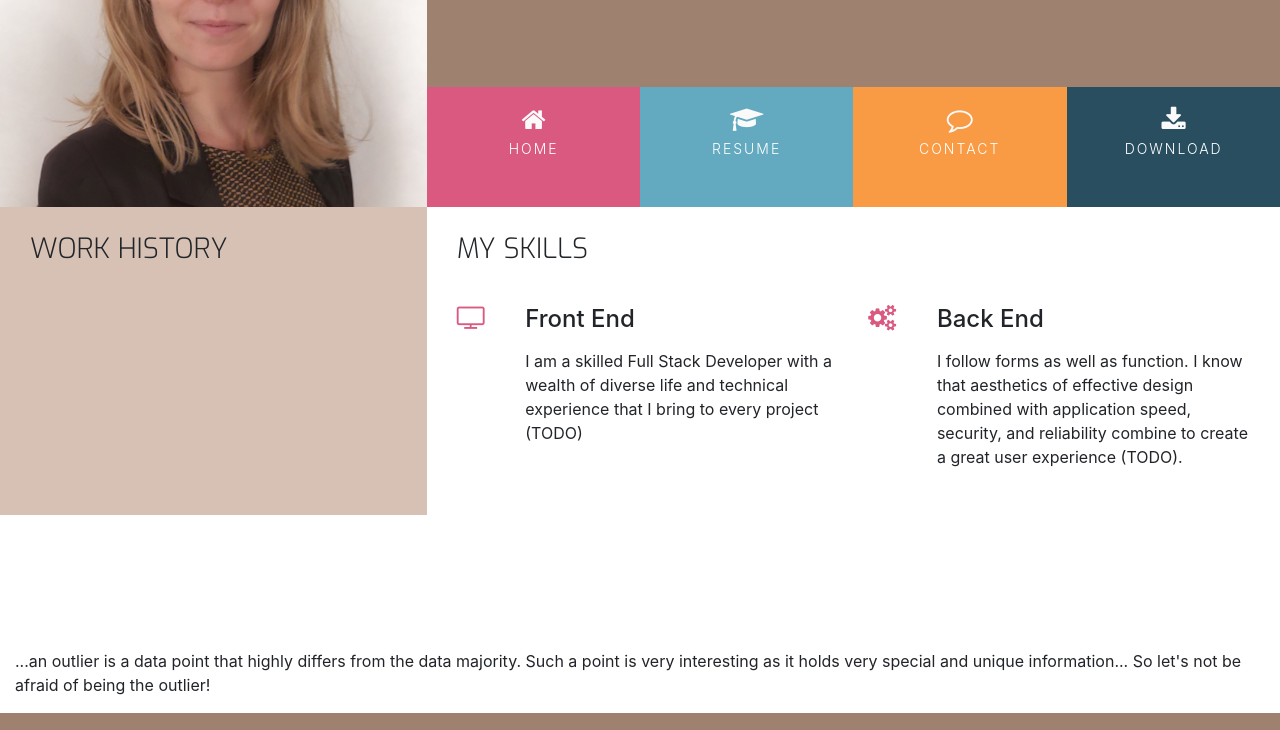
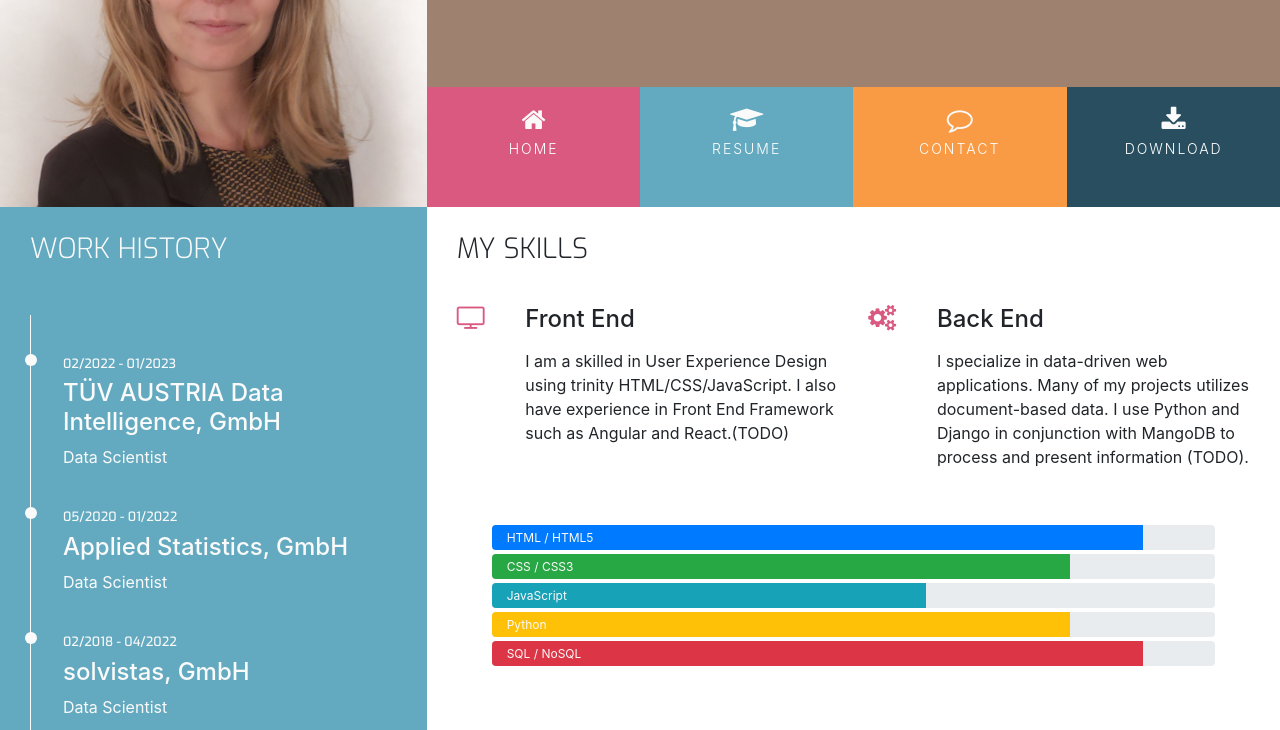
Before and after one commit to brodsa/resume, a plain HTML site: page resume.html in a window 1280 px wide. Shown: the part 194-924 px from the top of the page. Drawn offline with nearby package versions, Linux system fonts and the light colour scheme.

Commit message:
feat: add resume information with work history and timeline

```diff
--- a/assets/css/style.css
+++ b/assets/css/style.css
@@ -48,6 +48,11 @@ html {
 
 .subsection__heading{
     text-transform: uppercase;
+}
+
+.section__heading--white{
+    color:#fafafa;
+    margin-bottom: 50px;
 }
 
 /* ------------------------ Header */
@@ -195,6 +200,72 @@ html {
     position:relative;
     width: 60%;
 }
+/* ------------------------ Work History */
+.work-history{
+    background-color:#63AAC0;
+}
+
+.work-history__items{
+    margin-bottom: 30px;
+}
+
+.timeline-item{
+    padding: 4em 2em 0em 2em;
+    position: relative;
+    color: #fafafa;
+    border-left: 1px solid;
+}
+
+.timeline-item p{
+    padding:0;
+    margin:0;
+}
+
+.timeline-item:before{
+    content: attr(data-dates);
+    position: absolute;
+    left: 2.5em;
+    top: 3em;
+    display: block;
+    font-family: "Exo", sans-serif;
+    font-weight: 500;
+    font-size: 0.8em;
+    padding: 0;
+    margin: 0;
+}
+
+.timeline-item:after{
+    height: 12px;
+    width: 12px;
+    display: block;
+    top: 2.4em;
+    position: absolute;
+    left: -6px;
+    border-radius: 12px;
+    content: '';
+    background: #fafafa;
+}
+
+/* ------------------------ My skills */
+.progress-section{
+    margin: 40px 20px;
+}
+
+.progress{
+    position:relative;
+    height: 25px;
+    margin-bottom: 4px;
+}
+
+.progress-type{
+    position: absolute;
+    left:5px;
+    top: 10px;
+    font-weight: 400;
+    padding: 3px 30px 2px 10px;
+    color:#fafafa;
+    background-color: rgba(25,25,25,25,0.2);
+}
 
 
 /* ------------------------ Footer */
--- a/resume.html
+++ b/resume.html
@@ -61,13 +61,30 @@
 
     <section class="container-fluid section">
         <div class="row">
-            <div class="col-md-4 column-table personal-info">
+            <div class="col-md-4 column-table work-history">
                 <div class="row">
                     <div class="col-12">
-                        <h3 class="section__heading">Work History</h3>
+                        <h3 class="section__heading section__heading--white">Work History</h3>
                     </div>
                 </div>
-
+                <div class="work-history__items">
+                    <div class="timeline-item" data-dates="02/2022 - 01/2023">
+                        <h4>TÜV AUSTRIA Data Intelligence, GmbH</h4>
+                        <p>Data Scientist</p>
+                    </div>
+                    <div class="timeline-item" data-dates="05/2020 - 01/2022">
+                        <h4>Applied Statistics, GmbH</h4>
+                        <p>Data Scientist</p>
+                    </div>
+                    <div class="timeline-item" data-dates="02/2018 - 04/2022">
+                        <h4>solvistas, GmbH</h4>
+                        <p>Data Scientist</p>
+                    </div>
+                    <div class="timeline-item" data-dates="06/2014 - 12/2018">
+                        <h4>Vienna University of Technology</h4>
+                        <p>Researcher</p>
+                    </div>
+                </div>
             </div>
             <div class="col-md-8 column-table three-reasons">
                 <div class="row">
@@ -84,8 +101,7 @@
                             <div class="col-10">
                                 <h4 class="three-reasons__heading">Front End</h4>
                                 <p>
-                                    I am a skilled Full Stack Developer with a wealth of diverse
-                                    life and technical experience that I bring to every project (TODO)
+                                    I am a skilled in User Experience Design using trinity HTML/CSS/JavaScript. I also have experience in Front End Framework such as Angular and React.(TODO)
                                 </p>
                             </div>
                         </div>
@@ -98,19 +114,48 @@
                             <div class="col-10">
                                 <h4 class="three-reasons__heading">Back End</h4>
                                 <p>
-                                    I follow forms as well as function. I know that aesthetics of
-                                    effective design combined with application  speed, security,
-                                    and reliability combine to create a great user experience (TODO).
+                                    I specialize in data-driven web applications. Many of my projects utilizes document-based data. I use Python and Django in conjunction with MangoDB to process and present information (TODO).
                                 </p>
                             </div>
                         </div>
                     </div>
                 </div>
+                <div class="row progress-section">
+                    <div class="col">
+                        <div class="progress">
+                            <div class="progress-bar" role="progressbar" aria-valuenow="90" aria-valuemin="0" aria-valuemax="100" style="width: 90%;">
+                                <span class="sr-only">90% complete</span>
+                            </div>
+                            <span class="progress-type">HTML / HTML5</span>
+                        </div>
+                        <div class="progress">
+                            <div class="progress-bar bg-success" role="progressbar" aria-valuenow="80" aria-valuemin="0" aria-valuemax="100" style="width: 80%;">
+                                <span class="sr-only">80% complete</span>
+                            </div>
+                            <span class="progress-type">CSS / CSS3</span>
+                        </div>
+                        <div class="progress">
+                            <div class="progress-bar bg-info" role="progressbar" aria-valuenow="60" aria-valuemin="0" aria-valuemax="100" style="width: 60%;">
+                                <span class="sr-only">60% complete</span>
+                            </div>
+                            <span class="progress-type">JavaScript</span>
+                        </div>
+                        <div class="progress">
+                            <div class="progress-bar bg-warning" role="progressbar" aria-valuenow="80" aria-valuemin="0" aria-valuemax="100" style="width: 80%;">
+                                <span class="sr-only">80% complete</span>
+                            </div>
+                            <span class="progress-type">Python</span>
+                        </div>
+                        <div class="progress">
+                            <div class="progress-bar bg-danger" role="progressbar" aria-valuenow="90" aria-valuemin="0" aria-valuemax="100" style="width: 90%;">
+                                <span class="sr-only">90% complete</span>
+                            </div>
+                            <span class="progress-type">SQL / NoSQL</span>
+                        </div>
+                    </div>
+                </div>
             </div>
         </div>
-        <h3 class="header__subtitle"> LIFE PHILOSOPHY</h3>
-        <p class="header__text">
-            ...an outlier is a data point that highly differs from the data majority. Such a point is very interesting as it holds very special and unique information... So let's not be afraid of being the outlier!</p>
     </section>
 
     <footer class="container-fluid">
```
